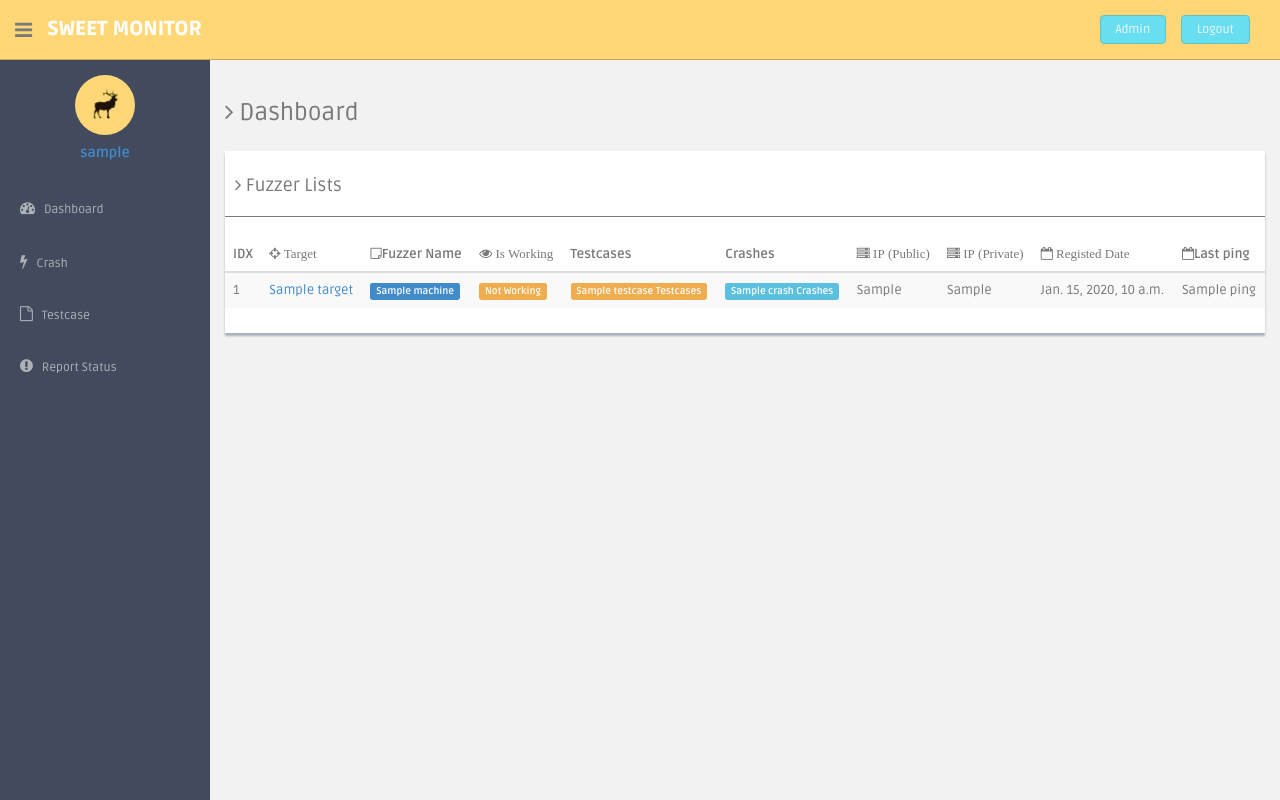
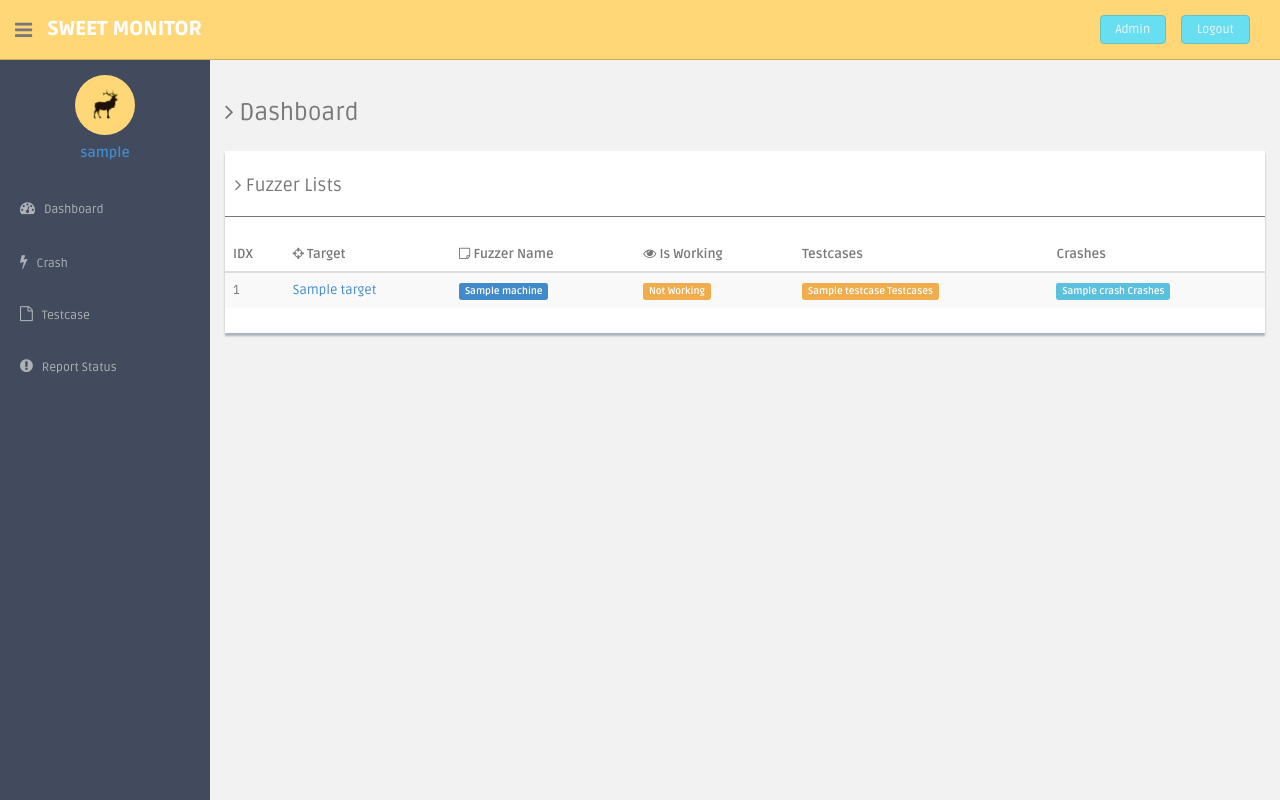
Before and after one commit to sweetchipsw/Sweetmon_legacy, a Django app: template monitor/templates/monitor/fuzzer/list.html in a window 1280 px wide. Run offline with Django 3.2, Linux system fonts and the light colour scheme; the template is opened without the code that fills it: most values are stand-ins (such as "Sample title", 1, 10 or a date in 2020); some libraries are stand-ins or nearby versions.

Commit message:
Modify crash/fuzzer lists

```diff
--- a/monitor/templates/monitor/fuzzer/list.html
+++ b/monitor/templates/monitor/fuzzer/list.html
@@ -52,15 +52,11 @@
                               <thead>
                               <tr>
                                   <th> IDX</th>
-                                  <th> <i class="fa fa-crosshairs" aria-hidden="true"> Target</i></th>
-                                  <th> <i class="fa fa-sticky-note-o" aria-hidden="true"></i>Fuzzer Name</th>
-                                  <th> <i class="fa fa-eye" aria-hidden="true"> Is Working</i></th>
+                                  <th> <i class="fa fa-crosshairs" aria-hidden="true"> </i> Target</th>
+                                  <th> <i class="fa fa-sticky-note-o" aria-hidden="true"></i> Fuzzer Name</th>
+                                  <th> <i class="fa fa-eye" aria-hidden="true"></i> Is Working</th>
                                   <th> Testcases</th>
                                   <th> Crashes</th>
-                                  <th> <i class="fa fa-server" aria-hidden="true"> IP (Public)</i></th>
-                                  <th> <i class="fa fa-server" aria-hidden="true"> IP (Private)</i></th>
-                                  <th> <i class="fa fa-calendar-o" aria-hidden="true"> Registed Date</i></th>
-                                  <th> <i class="fa fa-calendar-o" aria-hidden="true"> </i>Last ping</th>
                               </tr>
                               </thead>
                               <tbody>
@@ -77,10 +73,6 @@
                                 {% endif %}
                                 <td><span class="label label-warning">{{machine.testcase}} Testcases</span></td>
                                 <td><span class="label label-info">{{machine.crash}} Crashes</span></td>
-                                <td>{{machine.pub_ip}}</td>
-                                <td>{{machine.pri_ip}}</td>
-                                <td>{{machine.reg_date}}</td>
-                                <td>{{machine.ping}}</td>
                                 </tr>
                                 {% endfor %}
                               {% endif %}
```
Also changed, not shown: monitor/templates/monitor/crash/list.html (+4 -4 lines), README.md.
